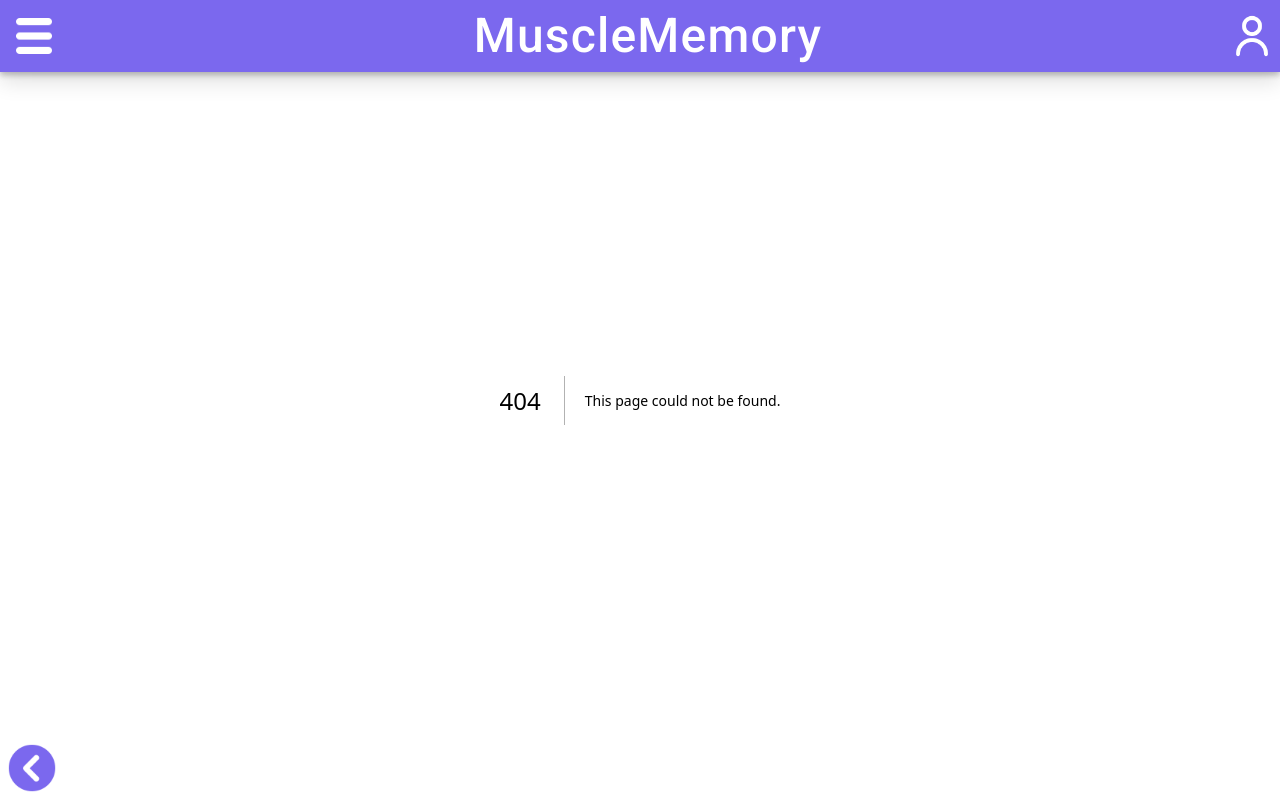
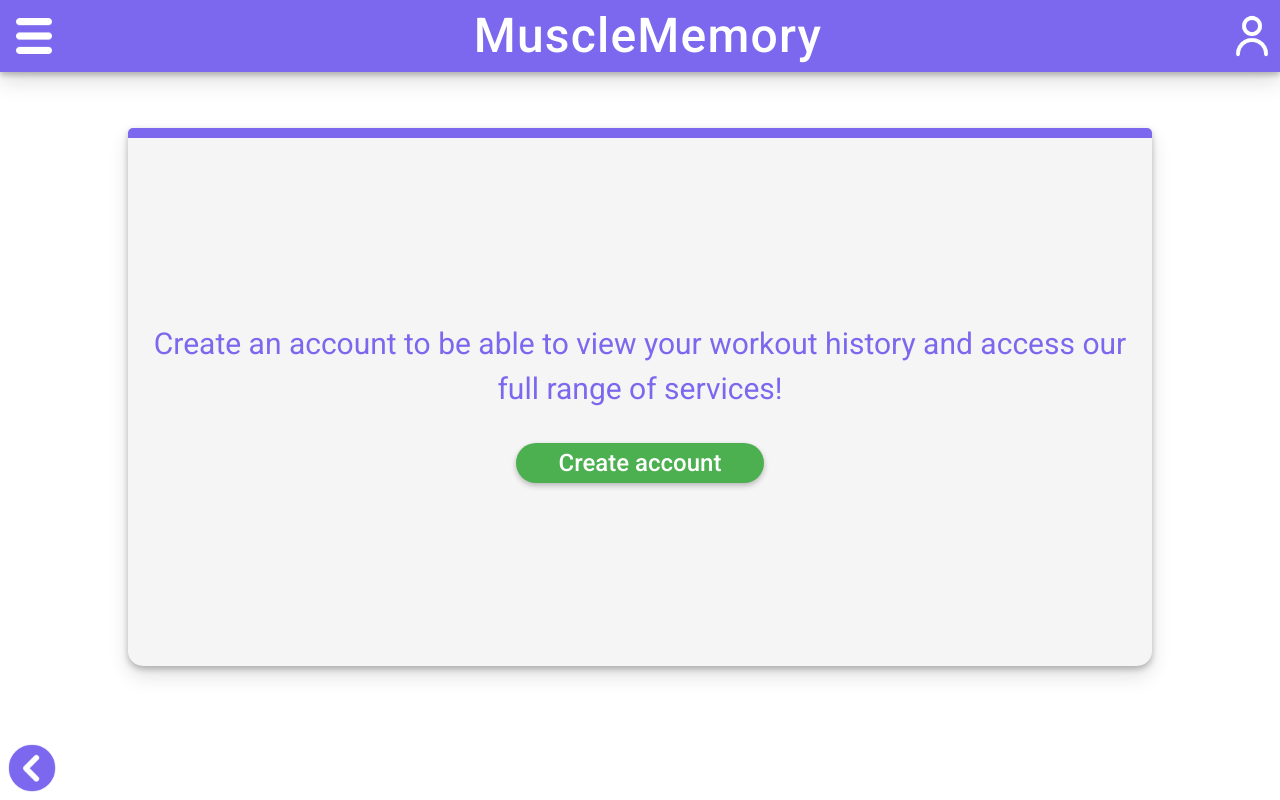
Before and after one commit to jszama/musclememory, a Next.js app in the folder frontend/: page /history in a window 1280 px wide. Before the commit this address had no page. Built offline with nearby package versions, Linux system fonts and the light colour scheme.

Commit message:
FRONTEND: finished workout history screen

```diff
--- /dev/null
+++ b/frontend/app/history/Guest.tsx
@@ -0,0 +1,16 @@
+'use client'
+import { useRouter } from 'next/navigation';
+
+export default function Guest() {
+    const router = useRouter();
+    return (
+        <div className="guest-screen">
+            <p>
+                Create an account to be able to view your workout history and access our full range of services!
+            </p>
+            <button className="start-btn-small" onClick={() => router.replace('/login')}>
+                Create account
+            </button>
+        </div>
+    )
+}
--- /dev/null
+++ b/frontend/app/history/LoggedIn.tsx
@@ -0,0 +1,65 @@
+'use client'
+
+import { useEffect, useRef, useState } from "react"
+import { CompletedWorkout, ActiveExercise, Exercise } from "../components/interfaces"
+
+export default function LoggedIn() {
+    const [history, setHistory] = useState([] as CompletedWorkout[])
+    const [selectedWorkout, setSelectedWorkout] = useState('')
+    const dateRef = useRef(new Date())
+
+    useEffect(() => {
+        fetch(`http://localhost:3001/api/completed_workouts/all/${document.cookie.split(';')[0].split('=')[1]}`)
+            .then(res => res.json())
+            .then(data => {
+                console.log(data)
+                setHistory(data)
+             })
+            .catch(err => console.error(err))
+    }, [])
+
+    const handleDescription = (id: string) => {
+        if (selectedWorkout === id) {
+            setSelectedWorkout("");
+        } else {
+            setSelectedWorkout(id);
+        }
+    }
+
+    return (
+        <div className="completed-workout w-[45%]">
+            <h1>History</h1>
+            { history.length === 0 && <p>No workouts completed yet</p> }
+            <ul className="completed-workout-list items-center h-[80%] max-h-[90%] w-[60%]">
+                {history.map((workout: CompletedWorkout) => {
+                    return (
+                        <li key={workout._id} onClick={() => handleDescription(workout._id)} className={`completed-workout-info ${selectedWorkout === workout._id ? 'scale-[1.02]' : ''}`}>
+                            <span className="flex flex-row justify-between border-b-[3px] border-gray-100">
+                                <h2>{workout.name}</h2>
+                                <p>{new Date(workout.date).toLocaleDateString()}</p>
+                            </span>
+                            <ul className={`${selectedWorkout === workout._id ? 'flex flex-col overflow-auto text-2' : 'hidden'}`} >
+                                {workout.exercises.map(exercise => {
+                                    return (
+                                        <li key={exercise.exercise._id} className="border-b-[3px] rounded-[3px] border-gray-250 py-1">
+                                            <h3>{exercise.exercise.name}</h3>
+
+                                            {exercise.sets.map((set, index) => {
+                                                return (
+                                                    <div key={index}>
+                                                        <p>Set {set}: {exercise.reps[index]} x {exercise.weight[index]}kg</p>
+                                                    </div>
+
+                                                )
+                                            })}
+                                        </li>
+                                    )
+                                })}
+                            </ul>
+                        </li>
+                    )
+                })}
+            </ul>
+        </div>
+    )
+}
--- /dev/null
+++ b/frontend/app/history/page.tsx
@@ -0,0 +1,19 @@
+'use client'
+
+import React, { useEffect, useState } from 'react';
+import Guest from './Guest';
+import LoggedIn from './LoggedIn';
+
+export default function History() {
+    const [isLoggedIn, setIsLoggedIn] = useState(false);
+
+    useEffect(() =>
+        setIsLoggedIn(document?.cookie.includes('token')), []
+    ), []
+
+    return (
+        <main className='start-home items-center justify-normal pt-32'>
+            {isLoggedIn ? <LoggedIn /> : <Guest />}
+        </main>
+    )
+}
```
